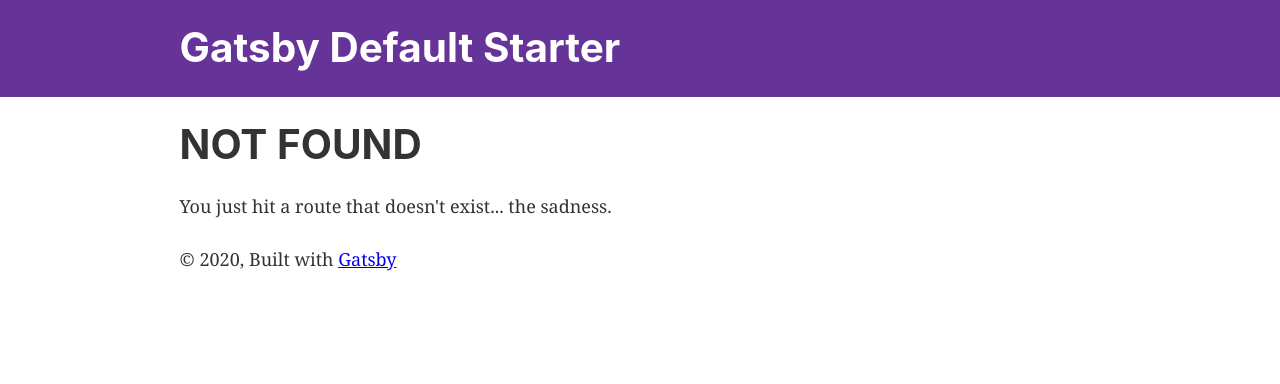
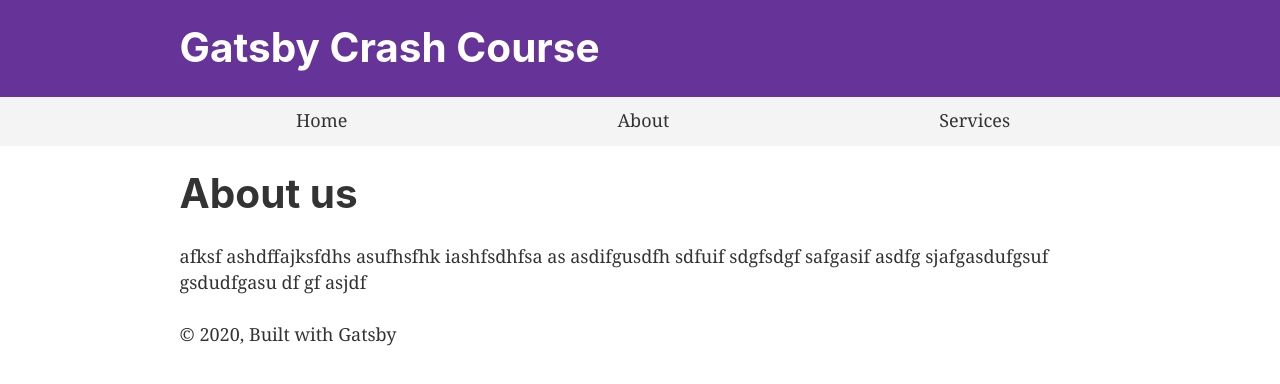
Before and after one commit to sharifh530/gatsby_crash_course, a Gatsby site: page /about in a window 1280 px wide. Before the commit this address had no page. Built offline with nearby package versions, Linux system fonts and the light colour scheme; Gatsby itself is replaced by a stand-in of ours.

Commit message:
Navbar implemented

```diff
--- a/gatsby-config.js
+++ b/gatsby-config.js
@@ -1,6 +1,6 @@
 module.exports = {
   siteMetadata: {
-    title: `Gatsby Default Starter`,
+    title: `Gatsby Crash Course`,
     description: `Kick off your next, great Gatsby project with this default starter. This barebones starter ships with the main Gatsby configuration files you might need.`,
     author: `@gatsbyjs`,
   },
--- a/src/components/header.js
+++ b/src/components/header.js
@@ -6,7 +6,7 @@ const Header = ({ siteTitle }) => (
   <header
     style={{
       background: `rebeccapurple`,
-      marginBottom: `1.45rem`,
+      marginBottom: `0`,
     }}
   >
     <div
--- a/src/components/layout.css
+++ b/src/components/layout.css
@@ -42,6 +42,8 @@ template {
 a {
   background-color: transparent;
   -webkit-text-decoration-skip: objects;
+  color: #333;
+  text-decoration: none;
 }
 a:active,
 a:hover {
--- a/src/components/layout.js
+++ b/src/components/layout.js
@@ -10,6 +10,7 @@ import PropTypes from "prop-types"
 import { useStaticQuery, graphql } from "gatsby"
 
 import Header from "./header"
+import Menu from "./menu"
 import "./layout.css"
 
 const Layout = ({ children }) => {
@@ -26,6 +27,7 @@ const Layout = ({ children }) => {
   return (
     <>
       <Header siteTitle={data.site.siteMetadata.title} />
+      <Menu />
       <div
         style={{
           margin: `0 auto`,
@@ -34,6 +36,7 @@ const Layout = ({ children }) => {
         }}
       >
         <main>{children}</main>
+
         <footer>
           © {new Date().getFullYear()}, Built with
           {` `}
--- /dev/null
+++ b/src/components/menu.js
@@ -0,0 +1,29 @@
+import React from "react"
+
+import Link from "gatsby-link"
+
+function Menu() {
+  return (
+    <div style={{ background: "#f4f4f4", paddingTop: "10px" }}>
+      <ul
+        style={{
+          listStyle: "none",
+          display: "flex",
+          justifyContent: "space-evenly",
+        }}
+      >
+        <li>
+          <Link to="/">Home</Link>
+        </li>
+        <li>
+          <Link to="/about">About</Link>
+        </li>
+        <li>
+          <Link to="/services">Services</Link>
+        </li>
+      </ul>
+    </div>
+  )
+}
+
+export default Menu
--- /dev/null
+++ b/src/pages/about.js
@@ -0,0 +1,19 @@
+import React from "react"
+import Link from "gatsby-link"
+import Layout from "../components/layout"
+
+function AboutPage() {
+  return (
+    <div>
+      <Layout>
+        <h1>About us</h1>
+        <p>
+          afksf ashdffajksfdhs asufhsfhk iashfsdhfsa as asdifgusdfh sdfuif
+          sdgfsdgf safgasif asdfg sjafgasdufgsuf gsdudfgasu df gf asjdf
+        </p>
+      </Layout>
+    </div>
+  )
+}
+
+export default AboutPage
--- a/src/pages/index.js
+++ b/src/pages/index.js
@@ -8,14 +8,8 @@ import SEO from "../components/seo"
 const IndexPage = () => (
   <Layout>
     <SEO title="Home" />
-    <h1>Hi people</h1>
-    <p>Welcome to your new Gatsby site.</p>
-    <p>Now go build something great.</p>
-    <div style={{ maxWidth: `300px`, marginBottom: `1.45rem` }}>
-      <Image />
-    </div>
-    <Link to="/page-2/">Go to page 2</Link> <br />
-    <Link to="/using-typescript/">Go to "Using TypeScript"</Link>
+    <h1>Welcome to my website</h1>
+    <p>This is a simple site for gatsby crash course</p>
   </Layout>
 )
 
```
Also changed, not shown: src/pages/services.js (added, +29 -0 lines).
